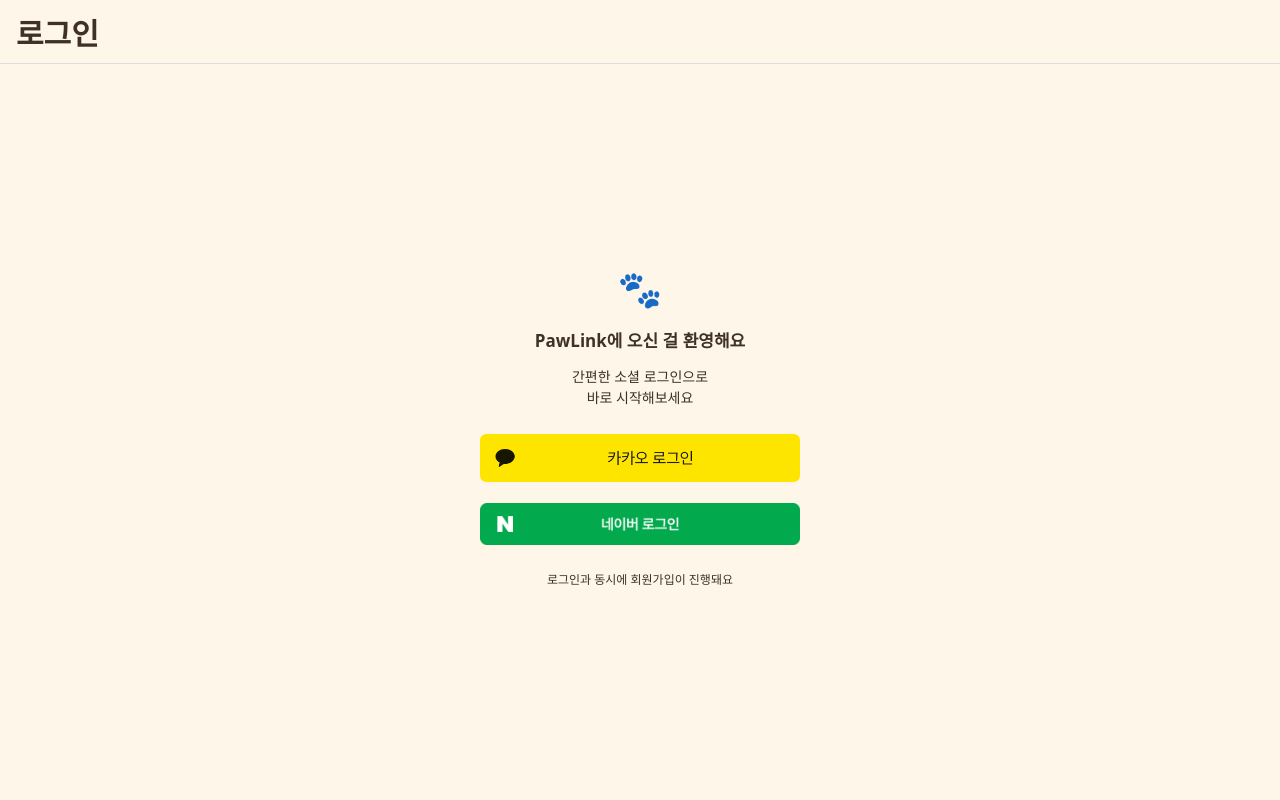
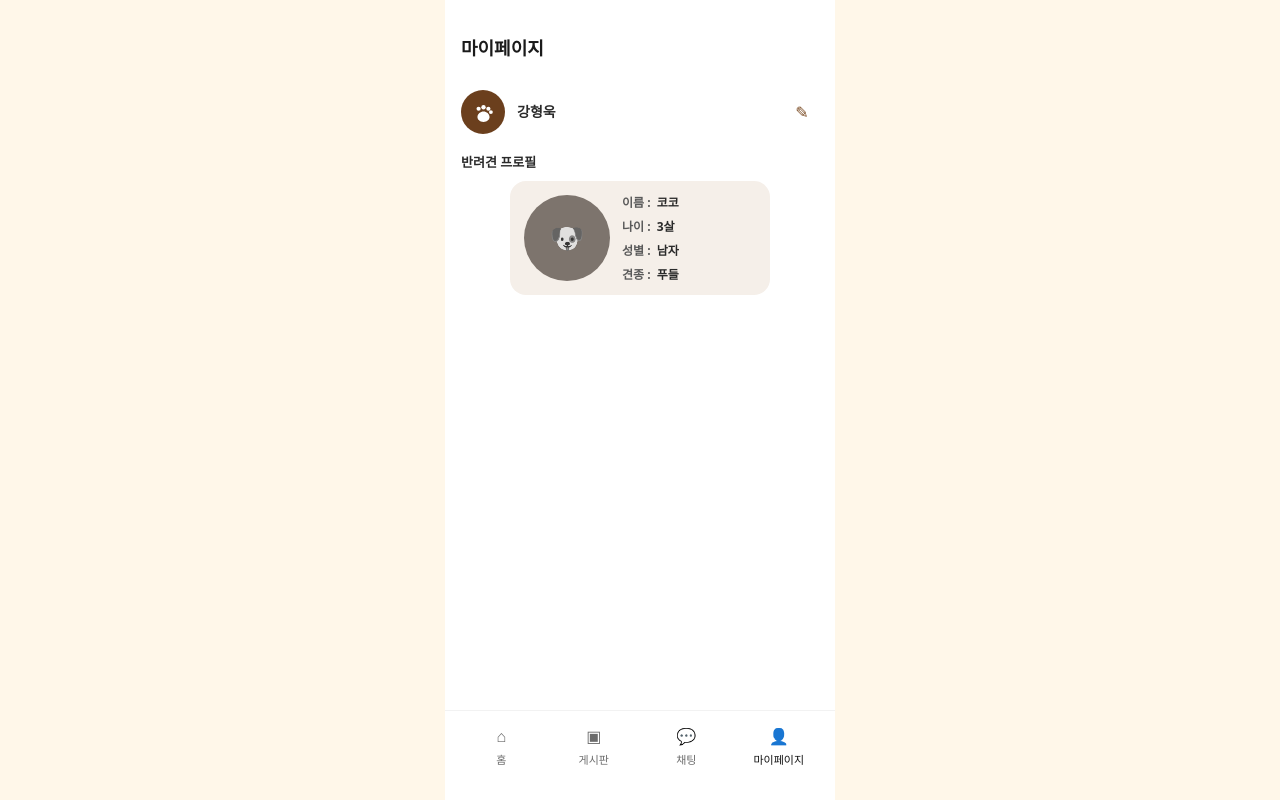
Before and after one commit to Paw-Link-Team/PawLink_FE, a React (Vite) app in the folder frontend/: page /mypage/profile in a window 1280 px wide. Before the commit this address led to /login. Built offline with nearby package versions, Linux system fonts and the light colour scheme.

Commit message:
feat/#25: 충전 페이지 수정 및 마이페이지 수정 롤백

```diff
--- a/frontend/src/pages/mypage/MyProfilePage.tsx
+++ b/frontend/src/pages/mypage/MyProfilePage.tsx
@@ -1,45 +1,58 @@
-import { useNavigate } from "react-router-dom";
+import { useEffect, useRef, useState } from "react";
+import { useNavigate, useLocation } from "react-router-dom";
 import NavBar from "../../components/NavBar";
-import { useMyPage } from "../../hooks/useMyPage";
-import "./MyPage.css";
+import "./MyProfilePage.css";
 
-export default function MyPage() {
-  const navigate = useNavigate();
-  const {
-    user,
-    walkHistories,
-    balance,
-    loading,
-  } = useMyPage();
+type DogProfile = {
+  name: string;
+  age: string;
+  gender: string;
+  breed: string;
+};
 
-  if (loading) {
-    return <div className="mp-loading">로딩 중...</div>;
-  }
+const LS_KEY = "pawlink_my_name";
+
+export default function MyProfilePage() {
+  const nav = useNavigate();
+  const location = useLocation();
+
+  const [myName, setMyName] = useState("강형욱");
+
+  // ✅ 프로필 수정 후 돌아오면 이름 다시 로드
+  useEffect(() => {
+    const saved = localStorage.getItem(LS_KEY);
+    if (saved && saved.trim()) setMyName(saved.trim());
+  }, [location.pathname]);
+
+  const [dog] = useState<DogProfile>({
+    name: "코코",
+    age: "3살",
+    gender: "남자",
+    breed: "푸들",
+  });
+
+  const dogFileRef = useRef<HTMLInputElement | null>(null);
+  const pickDogImage = () => dogFileRef.current?.click();
 
   return (
-    <div className="mp-wrapper">
-      <div className="mp-screen">
-        {/* Header */}
-        <header className="mp-header">마이페이지</header>
+    <div className="myp-wrapper">
+      <div className="myp-screen">
+        <div className="myp-status" />
 
-        {/* =========================
-         * User Summary
-         * ========================= */}
-        <section
-          className="mp-profile-row"
-          onClick={() => navigate("/mypage/profile")}
-        >
-          <div className="mp-profile-left">
-            <div className="mp-avatar">
-              {user?.profileImageUrl ? (
-                <img
-                  src={user.profileImageUrl}
-                  alt="프로필 이미지"
-                  className="mp-avatar-img"
-                />
-              ) : (
+        {/* 상단 타이틀 */}
+        <header className="myp-top">
+          <div className="myp-top-title">마이페이지</div>
+        </header>
+
+        <main className="myp-body">
+          {/* ===== 내 프로필 ===== */}
+          <section className="myp-section">
+            <div className="myp-profile-row">
+              <div className="myp-left">
+                {/* 갈색 원 + 흰 발바닥 */}
+                <div className="myp-avatar" aria-hidden>
                   <svg
-                  className="mp-paw-ico"
+                    className="myp-paw-ico"
                     viewBox="0 0 24 24"
                     aria-hidden="true"
                   >
@@ -49,100 +62,67 @@
                     <circle cx="19.1" cy="11.6" r="1.85" />
                     <path d="M6.2 16.4c0-3.0 2.9-5.3 5.8-5.3s5.8 2.3 5.8 5.3c0 2.5-2.2 4.6-5.8 4.6s-5.8-2.1-5.8-4.6z" />
                   </svg>
-              )}
                 </div>
 
-            <div className="mp-name">
-              {user?.nickname ?? "사용자"}
-            </div>
+                <div className="myp-name">{myName}</div>
               </div>
 
-          <div className="mp-chevron">›</div>
+              {/* 연필 → 프로필 수정 */}
+              <button
+                className="myp-edit-btn"
+                onClick={() => nav("/mypage/profile/edit")}
+                aria-label="edit profile"
+              >
+                ✎
+              </button>
+            </div>
           </section>
 
-        {/* =========================
-         * Pay
-         * ========================= */}
-        <section className="mp-pay-card">
-          <div className="mp-pay-left">
-            <div className="mp-pay-title">PawLink pay</div>
+          {/* ===== 반려견 프로필 ===== */}
+          <section className="myp-section">
+            <div className="myp-section-title">반려견 프로필</div>
+
+            <div className="myp-dog-card">
+              <button
+                type="button"
+                className="myp-dog-ava-img"
+                onClick={pickDogImage}
+                aria-label="dog image"
+              >
+                <span className="myp-dog-face">🐶</span>
+              </button>
+
+              <input
+                ref={dogFileRef}
+                type="file"
+                accept="image/*"
+                className="myp-hidden-file"
+              />
+
+              <div className="myp-dog-info">
+                <div className="myp-dog-line">
+                  <span className="myp-dog-k">이름 :</span>
+                  <span className="myp-dog-v">{dog.name}</span>
                 </div>
-
-          <div className="mp-pay-right">
-            <div className="mp-pay-amount">
-              <span className="mp-pay-num">
-                {balance.toLocaleString("ko-KR")}
-              </span>
-              <span className="mp-pay-won">원</span>
+                <div className="myp-dog-line">
+                  <span className="myp-dog-k">나이 :</span>
+                  <span className="myp-dog-v">{dog.age}</span>
                 </div>
-
-            <div className="mp-pay-actions">
-              <button
-                className="mp-pill"
-                onClick={() => navigate("/pay/charge")}
-              >
-                충전
-              </button>
-              <button
-                className="mp-pill"
-                onClick={() => navigate("/pay/withdraw")}
-              >
-                출금
-              </button>
+                <div className="myp-dog-line">
+                  <span className="myp-dog-k">성별 :</span>
+                  <span className="myp-dog-v">{dog.gender}</span>
+                </div>
+                <div className="myp-dog-line">
+                  <span className="myp-dog-k">견종 :</span>
+                  <span className="myp-dog-v">{dog.breed}</span>
+                </div>
               </div>
             </div>
           </section>
-
-        {/* =========================
-         * My Walk
-         * ========================= */}
-        <section className="mp-section">
-          <div className="mp-section-title">나의 산책</div>
-
-          <button
-            className="mp-row"
-            onClick={() => navigate("/mypage/posts")}
-          >
-            <span className="mp-row-label">내가 올린 게시글</span>
-            <span className="mp-chevron">›</span>
-          </button>
-
-          <button
-            className="mp-row"
-            onClick={() => navigate("/mypage/favorites")}
-          >
-            <span className="mp-row-label">관심 목록</span>
-            <span className="mp-chevron">›</span>
-          </button>
-        </section>
-
-        {/* =========================
-         * Walk History Preview
-         * ========================= */}
-        <section className="mp-section">
-          <div className="mp-section-title-row">
-            <span className="mp-section-title">산책 히스토리</span>
-            <button
-              className="mp-more"
-              onClick={() => navigate("/mypage/history")}
-            >
-              ›
-            </button>
-          </div>
-
-          {walkHistories.length === 0 && (
-            <div className="mp-empty">산책 기록이 없습니다</div>
-          )}
-
-          {walkHistories.slice(0, 3).map((w) => (
-            <div key={w.id} className="mp-history-line">
-              {w.date} / {w.distanceKm}km 산책 / 배변 {w.poop ? "O" : "X"}
-            </div>
-          ))}
-        </section>
+        </main>
 
         <NavBar active="mypage" />
-        <div className="mp-safe-pad" />
+        <div className="myp-safe" />
       </div>
     </div>
   );
```
Lines whose indentation alone changed are shown as unchanged.
